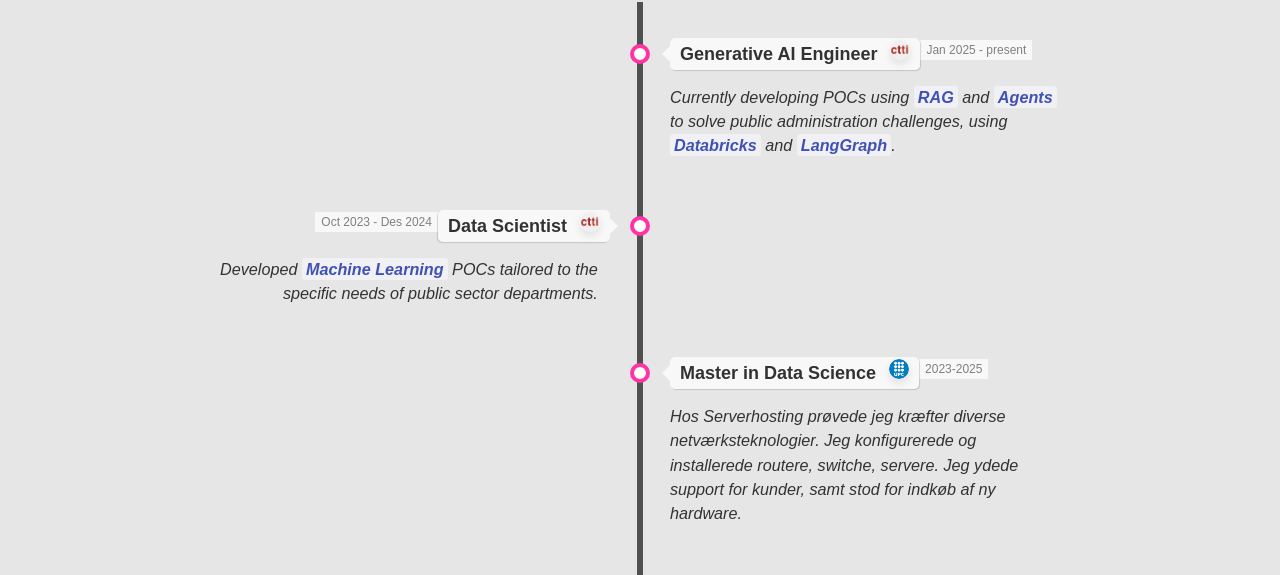
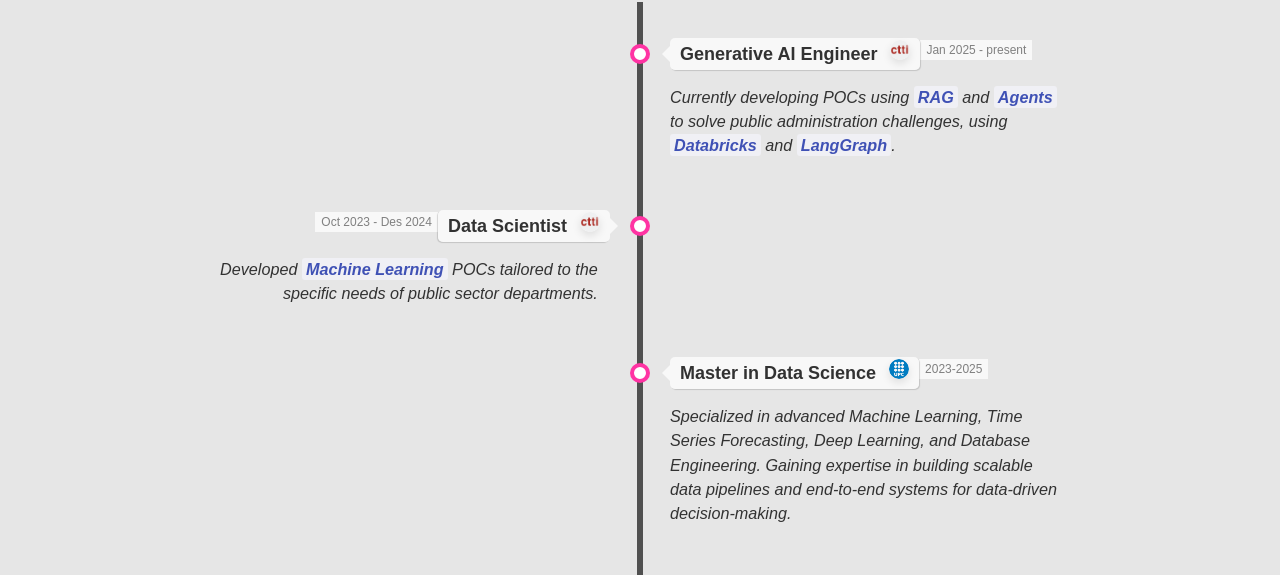
Before and after one commit to aliciachimeno/personal-webpage, a plain HTML site: page tech-portfolio.html in a window 1280 px wide. Shown: the part 223-798 px from the top of the page. Drawn offline with Linux system fonts and the light colour scheme; a web font is replaced by a local one.

Commit message:
DATAscience

```diff
--- a/tech-portfolio.html
+++ b/tech-portfolio.html
@@ -85,8 +85,7 @@
         <span class="time-wrapper"><span class="time">2023-2025</span></span>
       </div>
       <div class="desc">
-        Hos Serverhosting prøvede jeg kræfter diverse netværksteknologier. Jeg konfigurerede og installerede routere, switche, servere. Jeg ydede support for kunder, samt stod for indkøb af ny hardware.
-      </div>
+        Specialized in advanced Machine Learning, Time Series Forecasting, Deep Learning, and Database Engineering. Gaining expertise in building scalable data pipelines and end-to-end systems for data-driven decision-making.      </div>
     </div>
   </li>
 
```
